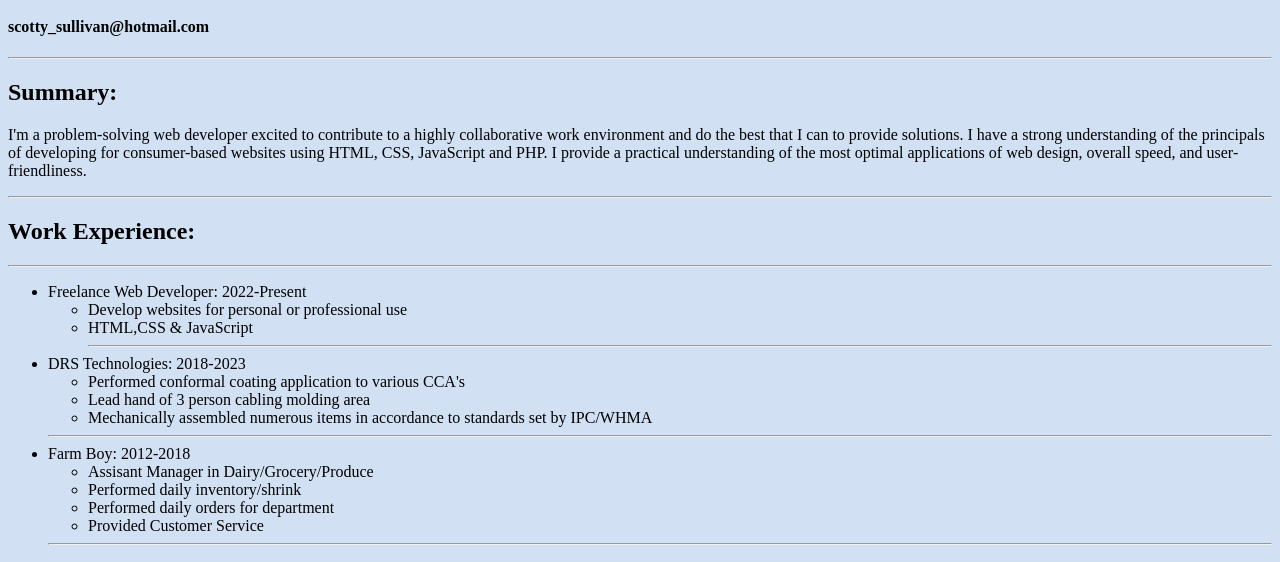
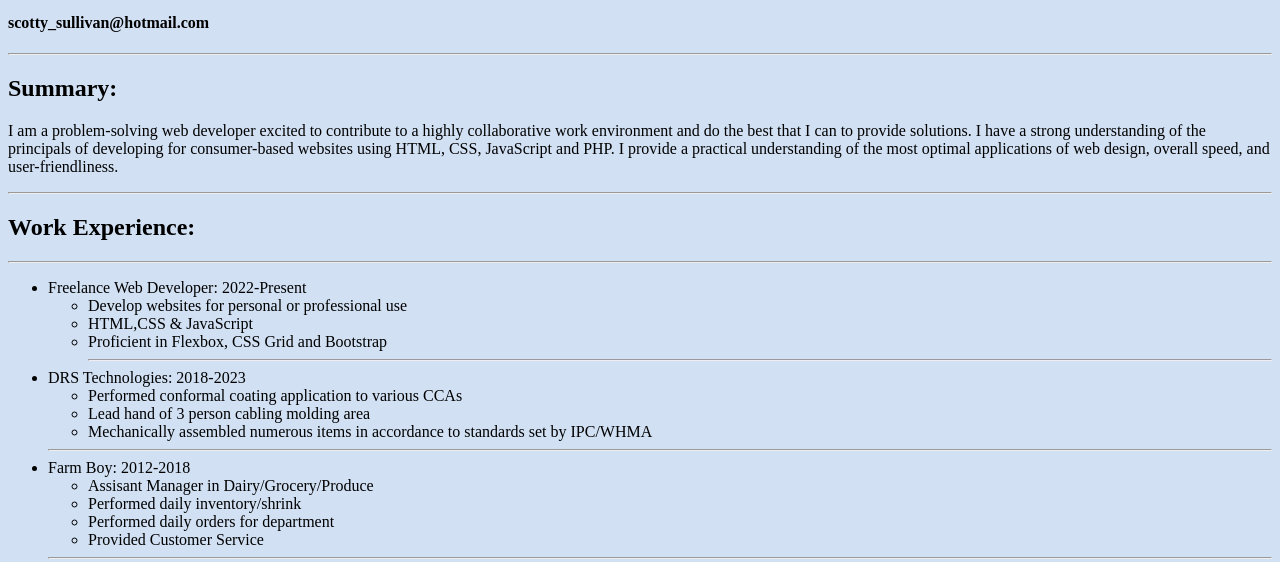
Before and after one commit to ScottAlexanderSullivan/html-resume, a plain HTML site: page index.html in a window 1280 px wide. Shown: the part 213-775 px from the top of the page. Drawn offline with Linux system fonts and the light colour scheme.

Commit message:
Add files via upload

```diff
--- a/index.html
+++ b/index.html
@@ -1,5 +1,4 @@
-<!DOCTYPE html>
-<html lang="en">
+<html><html lang="en">
 <head>
     <style>
         html{background-color: rgb(209, 224, 243);
@@ -17,21 +16,22 @@
     </h3>
     <hr />
     <h2>Summary:</h2>
-    <p>I'm a problem-solving web developer excited to contribute to a highly collaborative work environment and do the best that I can to provide solutions. I have a strong understanding of the principals of developing for consumer-based websites using HTML, CSS, JavaScript and PHP. I provide a practical understanding of the most optimal applications of web design, overall speed, and user-friendliness.</p>
+    <p>I am a problem-solving web developer excited to contribute to a highly collaborative work environment and do the best that I can to provide solutions. I have a strong understanding of the principals of developing for consumer-based websites using HTML, CSS, JavaScript and PHP. I provide a practical understanding of the most optimal applications of web design, overall speed, and user-friendliness.</p>
     <hr/>
     <h2>Work Experience:</h2>
     <hr />
     <ul>
         <li>Freelance Web Developer: 2022-Present <ul>
-            <li>Develop websites for personal or professional use
+            <li>Develop websites for personal or professional use</li>
             <li>HTML,CSS & JavaScript</li>
+            <li>Proficient in Flexbox, CSS Grid and Bootstrap</li>
 
             </li>
             <hr />
         </ul></li>
 
         <li>DRS Technologies: 2018-2023 <ul>
-            <li>Performed conformal coating application to various CCA's</li>
+            <li>Performed conformal coating application to various CCAs</li>
             <li>Lead hand of 3 person cabling molding area </li>
             <li>Mechanically assembled numerous items in accordance to standards set by IPC/WHMA</li>
 
```
